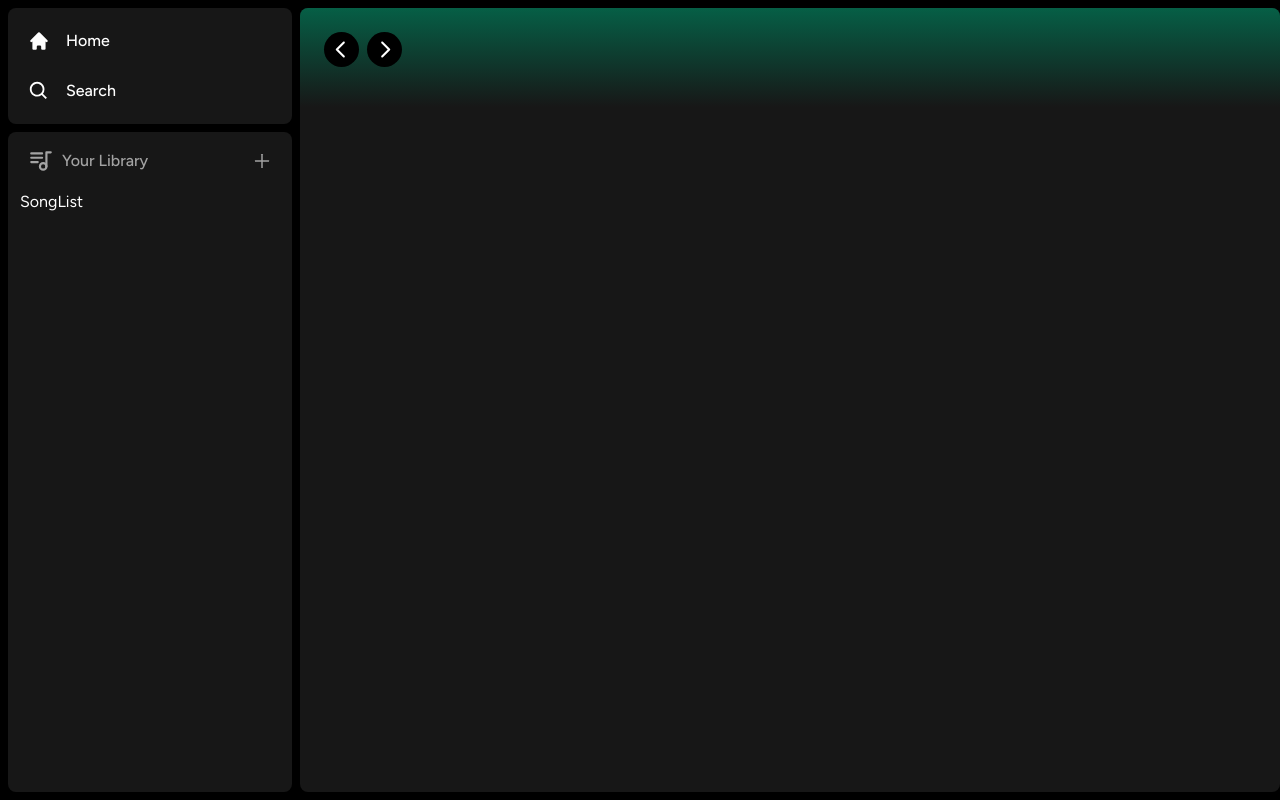
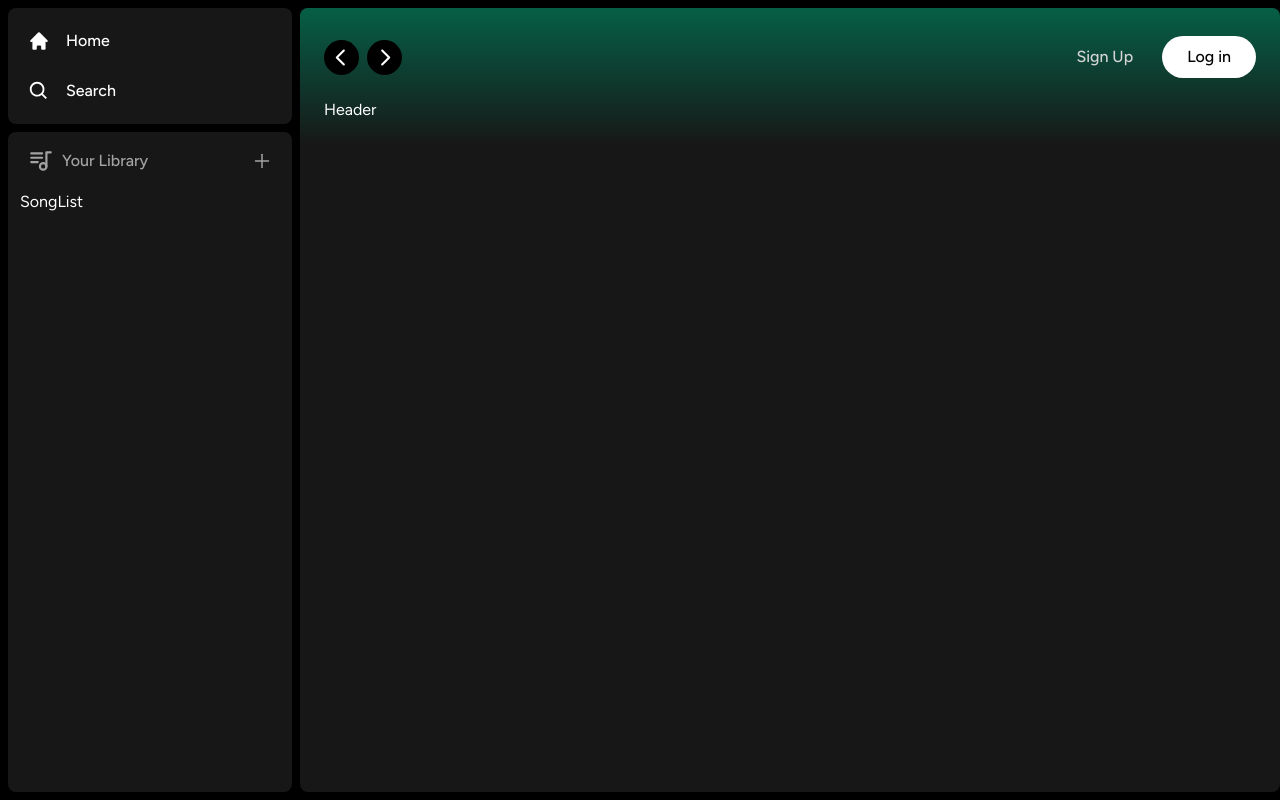
Before and after one commit to DariusGuillaume/Spotify-Clone, a Next.js app: page / in a window 1280 px wide. Built offline with nearby package versions, Linux system fonts and the light colour scheme.

Commit message:
Added signup and log in buttons

```diff
--- /dev/null
+++ b/components/Button.tsx
@@ -0,0 +1,19 @@
+import React from 'react';
+import {forwardRef} from 'react';
+import { twMerge } from 'tailwind-merge';
+
+
+interface ButtonProps
+extends React.ButtonHTMLAttributes<HTMLButtonElement> {}
+
+const Button = forwardRef<HTMLButtonElement, ButtonProps>(({
+    className,children,disabled,type = "button", ...props}, ref) =>
+    {return <button type = {type} className={twMerge(`w-full rounded-full
+    bg-green-500 text-black border border-transparent px-3 py-3 hover:opacity-75 transition disabled:cursor-not-allowed disabled:opacity-50 font-bold`, className)}
+    disabled={disabled} ref={ref} {...props}
+    >
+    {children}
+    </button>})
+Button.displayName = "Button";
+
+export default Button;
--- a/components/Header.tsx
+++ b/components/Header.tsx
@@ -5,6 +5,7 @@
 import { twMerge } from 'tailwind-merge';
 import { HiHome } from 'react-icons/hi';
 import { BiSearch } from 'react-icons/bi';
+import Button from './Button';
 
 interface HeaderProps {
     children: React.ReactNode;
@@ -46,8 +47,23 @@
         </button>
         </div>
 
+        <div className = "flex justify-between items-center gap-x-4">
+        <>
+        <div>
+        <Button onClick={() => {}} className='bg-transparent text-neutral-300 font-medium'>
+        Sign Up
+        </Button>
+        </div>
+        <div>
+        <Button  onClick={() => {}} className='bg-white px-6 py-2 text-black font-medium'>
+       Log in
+        </Button>
+        </div>
+        </>
         </div>
 
+        </div>
+        {children}
         </div>
     );
     }
```
